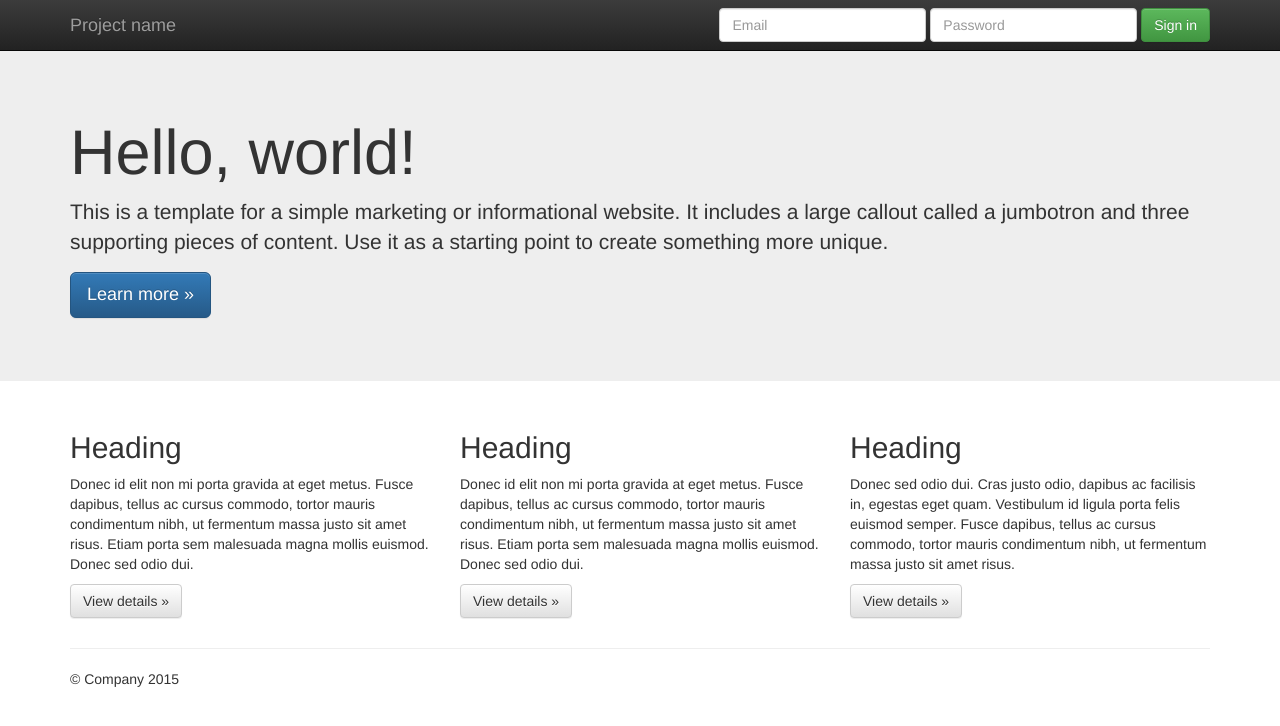
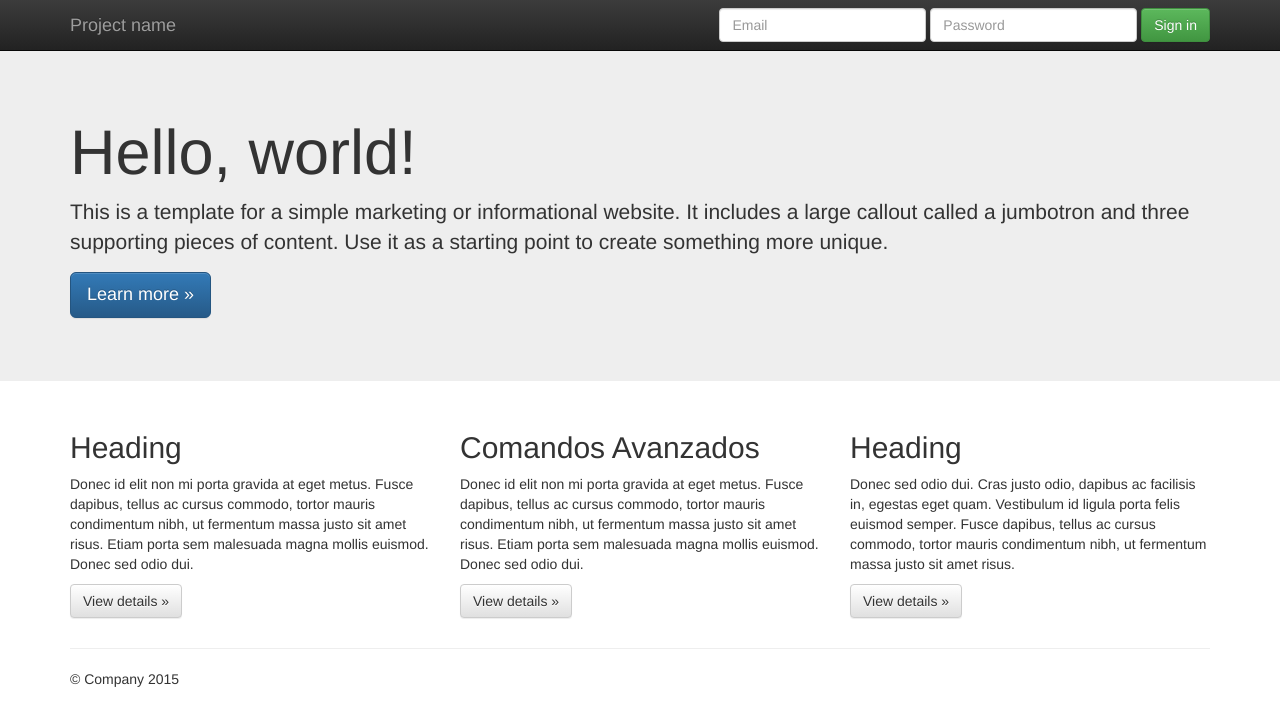
Before and after one commit to NelsonCarvalloC/Trabajo2_Nelson_Carvallo, a plain HTML site: page index.html in a window 1280 px wide. Drawn offline with nearby package versions, Linux system fonts and the light colour scheme.

Commit message:
se modifica titulo de opción

```diff
--- a/index.html
+++ b/index.html
@@ -70,7 +70,7 @@
           <p><a class="btn btn-default" href="#" role="button">View details &raquo;</a></p>
         </div>
         <div class="col-md-4">
-          <h2>Heading</h2>
+          <h2>Comandos Avanzados</h2>
           <p>Donec id elit non mi porta gravida at eget metus. Fusce dapibus, tellus ac cursus commodo, tortor mauris condimentum nibh, ut fermentum massa justo sit amet risus. Etiam porta sem malesuada magna mollis euismod. Donec sed odio dui. </p>
           <p><a class="btn btn-default" href="#" role="button">View details &raquo;</a></p>
        </div>
```
